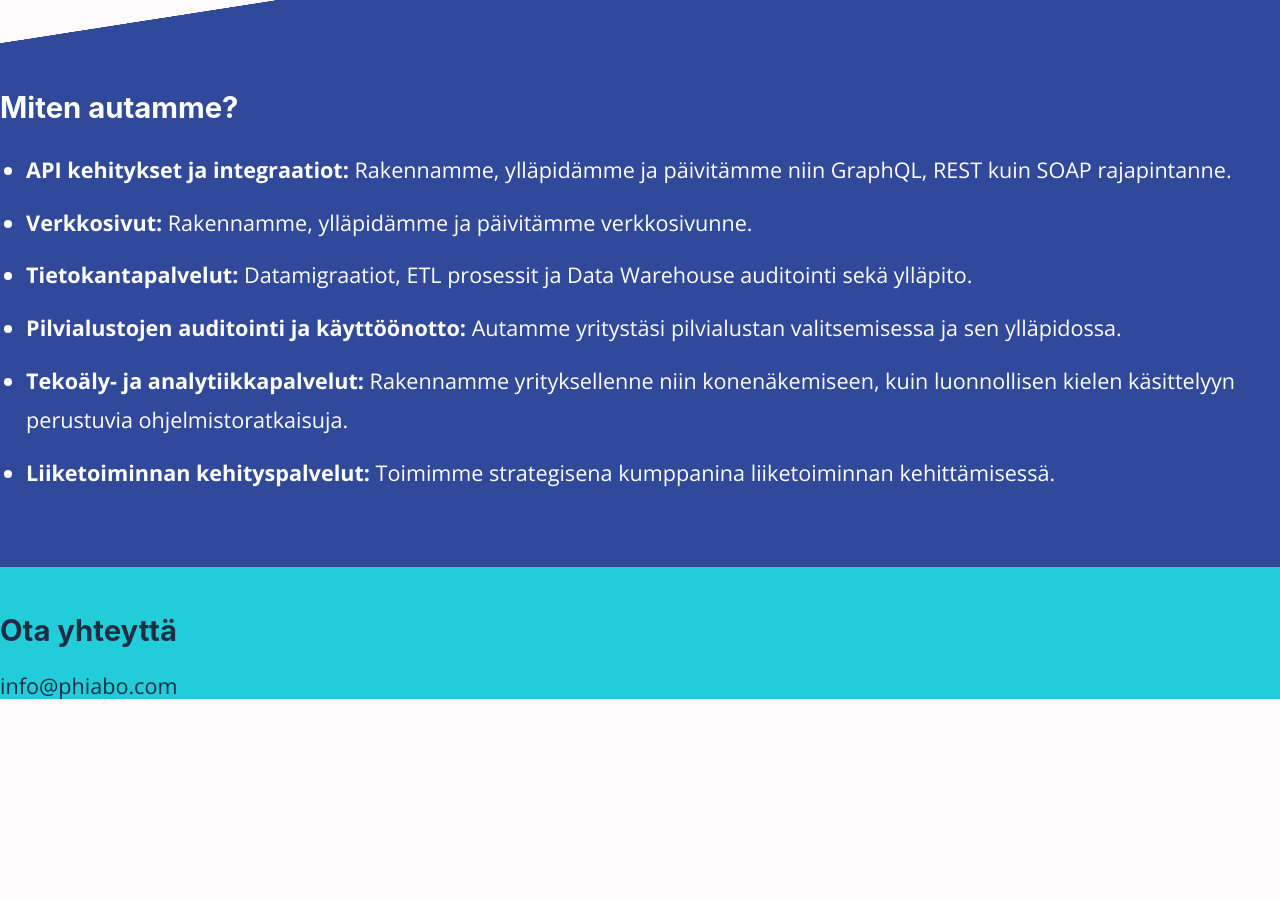
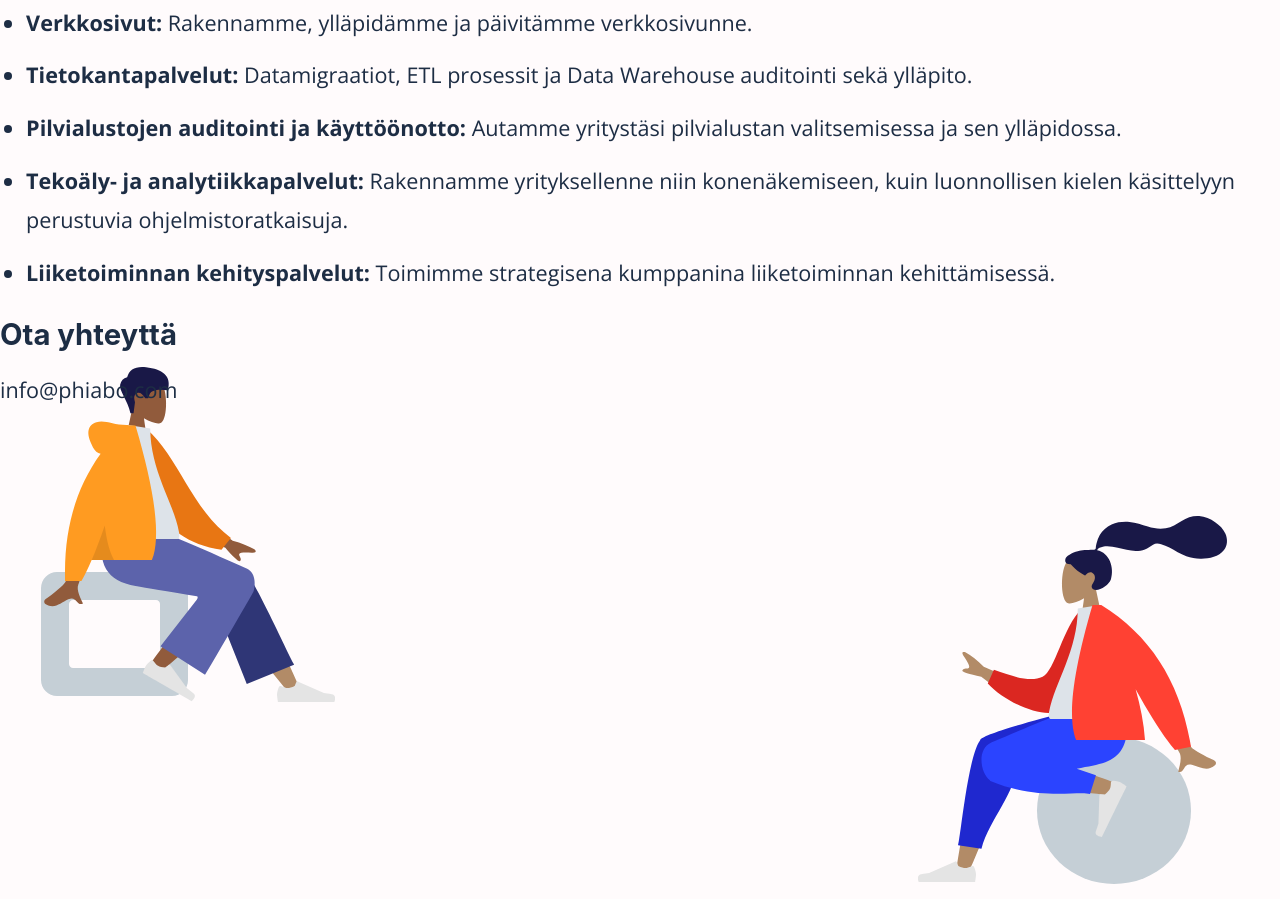
Before and after one commit to mahepe/phiabo-home, a Gatsby site: page / in a window 1280 px wide. Shown: the part 1039-1938 px from the top of the page. Before the commit the page ends 1764 px from the top, so only its background shows below. Built offline with nearby package versions, Linux system fonts and the light colour scheme; Gatsby itself is replaced by a stand-in of ours.

Commit message:
more humaaans

```diff
--- a/src/components/layout.scss
+++ b/src/components/layout.scss
@@ -58,15 +58,32 @@ $color7: rgba(29, 45, 68, 1);
     height: 100vh;
 }
 
-#plants {
+#human2 {
     position: absolute;
-    width: 100%;
-    top: -4em;
+    right: 0;
     z-index: -1;
+    top: 10em;
     svg {
-        z-index: -10;
         display: block;
         margin: auto;
+    }
+    @media (max-width: 900px) {
+        display: none;
+    }
+}
+
+#human3 {
+    transform: rotateY(180deg);
+    position: absolute;
+    left: -2em;
+    z-index: -2;
+    svg {
+        display: block;
+        margin: auto;
+    }
+
+    @media (max-width: 900px) {
+        display: none;
     }
 }
 
@@ -158,7 +175,6 @@ h1 {
         font-size: 5rem;
         font-weight: 700;
         color: $color5;
-        text-shadow: 1px 1px 1px #000000c2;
         font-family: 'Lobster Two', cursive;
     }
 }
--- a/src/pages/index.jsx
+++ b/src/pages/index.jsx
@@ -3,8 +3,12 @@ import React from "react";
 import Container from "react-bootstrap/Container";
 import Layout from "../components/layout";
 import SEO from "../components/seo";
-import Human from "../images/hop.svg";
+import Human from "../images/standing-5.svg";
 import Home from "../images/Home.svg";
+
+import Human2 from "../images/sitting-1.svg";
+import Human3 from "../images/sitting-8.svg";
+
 import { useStaticQuery, graphql } from "gatsby";
 
 const IndexPage = () => {
@@ -56,14 +60,7 @@ const IndexPage = () => {
               </p>
             </div>
           </Container>
-          <div className="bg-color-blue">
-            <div className="diagonal_cut" style={{position: 'relative'}}>
-              <div className="p-4 text-left">
-              </div>
-            </div>
-          </div>
-          <div className="bg-color-blue">
-            <Container className="pb-5 pl-5 pr-5 mobile-pt-5">
+          <Container className="pb-5 pl-5 pr-5 mobile-pt-5">
               <div>
                 <div className="spacer">
                 </div>
@@ -95,15 +92,11 @@ const IndexPage = () => {
                   </ul>
                 </p>
               </div>
-              <div className="spacer">
-              </div>
-            </Container>
-          </div>
-          <div id="contact">
-          <Container className="p-5">
-            <div className="spacer">
-            </div>
-            <div className="text-center">
+          </Container>
+          <Container className="p-5 contact text-center">
+            <div id="human2"><Human2></Human2></div>
+            <div id="human3"><Human3></Human3></div>
+            <div className="mt-5">
               <h2>
                 Ota yhteyttä
               </h2>
@@ -112,7 +105,6 @@ const IndexPage = () => {
               </p>
             </div>
           </Container>
-          </div>
         </Layout>
     );};
 
```
Also changed, not shown: src/images/sitting-8.svg (added), src/images/standing-5.svg (added).
